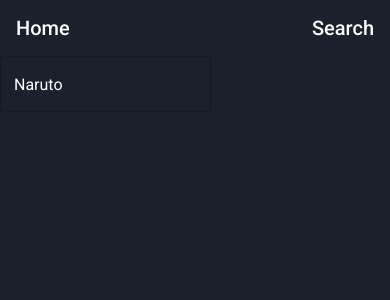
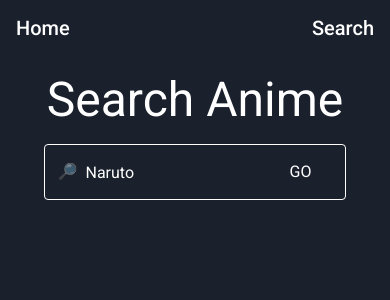
Before and after one commit to eugenehan94/React-Anime-Website-Project, a React (Create React App) app: page /search in a window 390 px wide. Shown: the top 300 px of the page. Built offline with nearby package versions, Linux system fonts and the light colour scheme; no server answers.

Commit message:
added to project

```diff
--- a/src/Components/Content.js
+++ b/src/Components/Content.js
@@ -19,13 +19,14 @@ const Content = () => {
     fetchChoice();
   }, [selectedChoice, dispatch]);
 
+
+
   if (loading) {
-    return <>Loading</>;
+    return <></>;
   }
-
   return (
     <Box sx={{ p: "1rem" }}>
-      <Typography sx={{ mb: "1rem" }}>Anime - Top {selectedChoice}</Typography>
+      <Typography variant="h3" sx={{ paddingBottom: "2rem"}}>Anime - Top {selectedChoice}</Typography>
       <Grid container spacing={6}>
         {animeList.map((item) => {
           return (
--- a/src/Components/DropdownBox.js
+++ b/src/Components/DropdownBox.js
@@ -4,14 +4,18 @@ import { Box, FormControl, Select, MenuItem } from "@mui/material";
 import { selectedDropdown } from "../Redux/Actions/animeActions";
 
 const DropdownBox = () => {
-  const datas = useSelector((state) => state);
+  const data = useSelector((state) => state);
   const dispatch = useDispatch();
-  const { selectedChoice } = datas.animeReducer;
-
+  const { selectedChoice, loading } = data.animeReducer;
 
   const handleChange = (event) => {
     dispatch(selectedDropdown(event.target.value));
   };
+
+  if (loading) {
+    return <></>;
+  }
+
   return (
     <Box sx={{ p: "1rem" }}>
       <Box>
@@ -22,17 +26,41 @@ const DropdownBox = () => {
             value={selectedChoice}
             // label="Age"
             onChange={handleChange}
+            sx={{
+              "&:before": {
+                borderBottomColor: "#ffffff",
+              },
+              "&:after": {
+                borderBottomColor: "#ffffff",
+              },
+              "& .MuiSvgIcon-root": {
+                color: "#ffffff",
+              },
+              fontSize: "1.5rem",
+            }}
           >
-            <MenuItem value="airing" sx={{ color: "text.secondary" }}>
+            <MenuItem
+              value="airing"
+              sx={{ color: "text.secondary", fontSize: "1.2rem" }}
+            >
               Top Airing
             </MenuItem>
-            <MenuItem value="movie" sx={{ color: "text.secondary" }}>
+            <MenuItem
+              value="movie"
+              sx={{ color: "text.secondary", fontSize: "1.2rem" }}
+            >
               Top Movies
             </MenuItem>
-            <MenuItem value="tv" sx={{ color: "text.secondary" }}>
+            <MenuItem
+              value="tv"
+              sx={{ color: "text.secondary", fontSize: "1.2rem" }}
+            >
               Top TVs
             </MenuItem>
-            <MenuItem value="upcoming" sx={{ color: "text.secondary" }}>
+            <MenuItem
+              value="upcoming"
+              sx={{ color: "text.secondary", fontSize: "1.2rem" }}
+            >
               Top Upcoming
             </MenuItem>
           </Select>
--- /dev/null
+++ b/src/Components/Footer.js
@@ -0,0 +1 @@
+import React from "react"
--- /dev/null
+++ b/src/Components/SearchBar.js
@@ -0,0 +1,78 @@
+import React from "react";
+import { useSelector, useDispatch } from "react-redux";
+import { Box, Button, InputAdornment, TextField, Typography } from "@mui/material";
+import { searchQuery, queryResultsUpdate } from "../Redux/Actions/fetchData";
+import axios from "axios"
+const SearchBar = () => {
+  const data = useSelector((state) => state);
+  const dispatch = useDispatch();
+  const { query } = data.fetchReducer;
+
+  const fetchQuery = async () => {
+    const response = await axios.get(
+      `https://api.jikan.moe/v3/search/anime?q=${query}&limit=50`
+    );
+    dispatch(queryResultsUpdate(response.data.results));
+  };
+
+  const handleSubmit = (event) => {
+    event.preventDefault();
+    fetchQuery();
+  };
+
+  const handleChange = (event) => {
+    dispatch(searchQuery(event.target.value));
+  };
+
+
+  return (
+    <div>
+      <Typography variant="h3" align="center" sx={{ paddingTop: "1rem" }}>
+        Search Anime
+      </Typography>
+      <Box
+        sx={{
+          p: "1rem",
+          display: "flex",
+          justifyContent: "center",
+        }}
+      >
+        <form onSubmit={handleSubmit}>
+          <TextField
+            type="text"
+            value={query}
+            onChange={handleChange}
+            InputProps={{
+              startAdornment: (
+                <InputAdornment position="start">
+                  <Typography>🔎</Typography>
+                </InputAdornment>
+              ),
+              endAdornment: (
+                <Button type="submit" variant="text">
+                  <Typography sx={{ color: "text.primary" }}>Go</Typography>
+                </Button>
+              ),
+            }}
+            // inputProps={{ style: { fontSize: 30 } }}
+            sx={{
+              "& .MuiOutlinedInput-root": {
+                "& fieldset": {
+                  borderColor: "white",
+                },
+                "&:hover fieldset": {
+                  borderColor: "white",
+                },
+                "&.Mui-focused fieldset": {
+                  borderColor: "yellow",
+                },
+              },
+            }}
+          />
+        </form>
+      </Box>
+    </div>
+  );
+};
+
+export default SearchBar;
--- a/src/Pages/Search.js
+++ b/src/Pages/Search.js
@@ -1,37 +1,102 @@
-import React, { useEffect } from "react";
-import { useSelector, useDispatch } from "react-redux";
+import React from "react";
+import { useSelector} from "react-redux";
 import Navbar from "../Components/Navbar";
-import { searchQuery } from "../Redux/Actions/fetchData";
-import { TextField } from "@mui/material";
-import axios from "axios";
+import {
+  Box,
+
+  Card,
+  CardActionArea,
+  CardMedia,
+  Grid,
+
+  Typography,
+} from "@mui/material";
+
+import SearchBar from "../Components/SearchBar";
+
 const Search = () => {
   const data = useSelector((state) => state);
-  const dispatch = useDispatch();
-  const { query, queryResults } = data.fetchReducer;
-  console.log("data: ", data);
+  const { queryResults} = data.fetchReducer;
 
-  useEffect(() => {
-    const fetchQuery = async () => {
-      const response = await axios
-        .get(`https://api.jikan.moe/v3/search/anime?q=${query}`)
-        .catch((error) => {
-          console.log(error.response.data);
-          console.log(error.response.status);
-          console.log(error.response.headers);
-        });
-        console.log("Response: ", response.data.results)
-    };
-    fetchQuery();
-  }, [dispatch, query]);
 
-  const handleChange = (event) => {
-    dispatch(searchQuery(event.target.value));
-  };
 
   return (
     <div>
       <Navbar />
-      <TextField type="text" value={query} onChange={handleChange} />
+      <SearchBar/>
+
+      <Box sx={{ p: "1rem" }}>
+        <Grid container spacing={6}>
+          {queryResults.map((result) => {
+            return (
+              <Grid
+                item
+                xl={2}
+                lg={3}
+                md={4}
+                sm={6}
+                xs={12}
+                key={result.mal_id}
+              >
+                <Card
+                  sx={{
+                    backgroundColor: "#1a202c",
+                    height: "100%",
+                    cursor: "pointer",
+                  }}
+                >
+                  <CardActionArea
+                    href={result.url}
+                    target="_blank"
+                    rel="noreferrer"
+                  >
+                    <div className="movie">
+                      <CardMedia
+                        component="img"
+                        image={result.image_url}
+                        alt={result.title}
+                        height="325"
+                        sx={{
+                          position: "relative",
+                          objectFit: "fill",
+                        }}
+                      />
+                      <div className="movie-info">
+                        <Typography gutterBottom>{result.title}</Typography>
+                        <Typography>Rank: {result.rank}</Typography>
+                        <Typography gutterBottom>
+                          Score:
+                          {result.score === 0 ? (
+                            " N/A"
+                          ) : (
+                            <> {result.score}/10 ✩</>
+                          )}
+                        </Typography>
+                        <Typography>
+                          Start Date:{" "}
+                          {result.start_date === null ? (
+                            " Unknown"
+                          ) : (
+                            <>{result.start_date}</>
+                          )}
+                        </Typography>
+                        <Typography>
+                          Episodes:{" "}
+                          {result.episodes === null ? (
+                            " Unknown"
+                          ) : (
+                            <>{result.episodes}</>
+                          )}
+                        </Typography>
+                      </div>
+                    </div>
+                  </CardActionArea>
+                </Card>
+              </Grid>
+            );
+          })}
+        </Grid>
+      </Box>
     </div>
   );
 };
--- a/src/Redux/Actions/fetchData.js
+++ b/src/Redux/Actions/fetchData.js
@@ -12,6 +12,9 @@ export const searchQuery = (inputs) => {
   }
 }
 
-export const updateQuery = (inputs) => {
-
+export const queryResultsUpdate = (inputs) => {
+  return {
+    type: "QUERY_RESULTS_UPDATE",
+    payload: inputs
+  }
 }
--- a/src/Redux/Reducers/fetchDataReducer.js
+++ b/src/Redux/Reducers/fetchDataReducer.js
@@ -4,7 +4,7 @@ const initialState = {
   heroInfo: null,
   loading: true,
   query: "Naruto",
-  queryResults: []
+  queryResults: [],
 };
 
 export const fetchReducer = (state = initialState, action) => {
@@ -18,6 +18,10 @@ export const fetchReducer = (state = initialState, action) => {
       return produce(state, (draftState) => {
         draftState.query = action.payload;
       });
+    case "QUERY_RESULTS_UPDATE":
+      return produce(state, (draftState) => {
+        draftState.queryResults = action.payload;
+      });
     default:
       return state;
   }
--- a/src/index.css
+++ b/src/index.css
@@ -35,3 +35,9 @@ a {
   transform: translateY(0);
 
 }
+
+@media screen and (max-width: 600px){
+  .movie-info {
+  transform: translateY(0);
+}
+}
--- a/src/theme.js
+++ b/src/theme.js
@@ -3,7 +3,6 @@ const theme = createTheme({
   palette: {
     background: {
       default: "#1a202c",
-
     },
     text: {
       primary: "#ffffff",
@@ -18,6 +17,7 @@ const theme = createTheme({
   },
   typography: {
     fontFamily: ["Roboto"].join(","),
+
   },
 });
 
```
